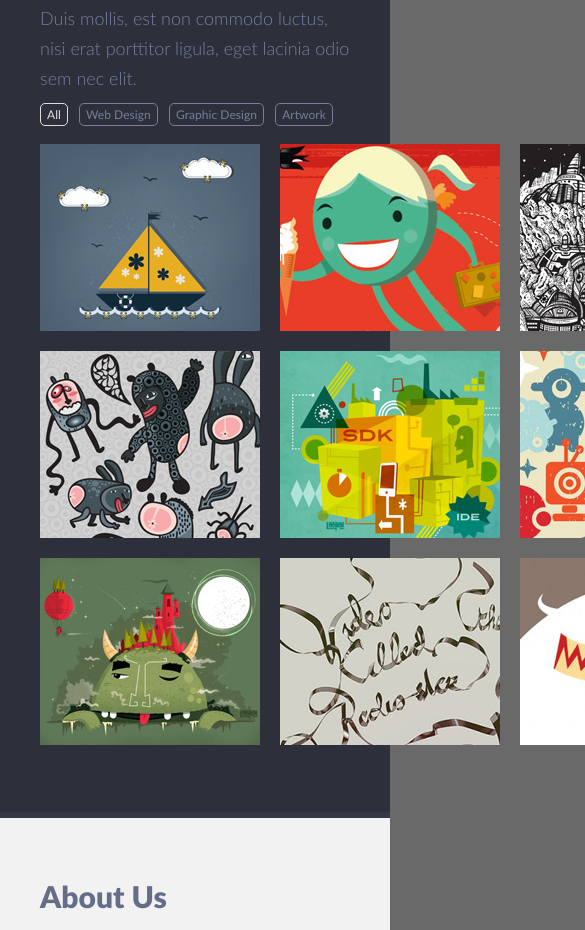
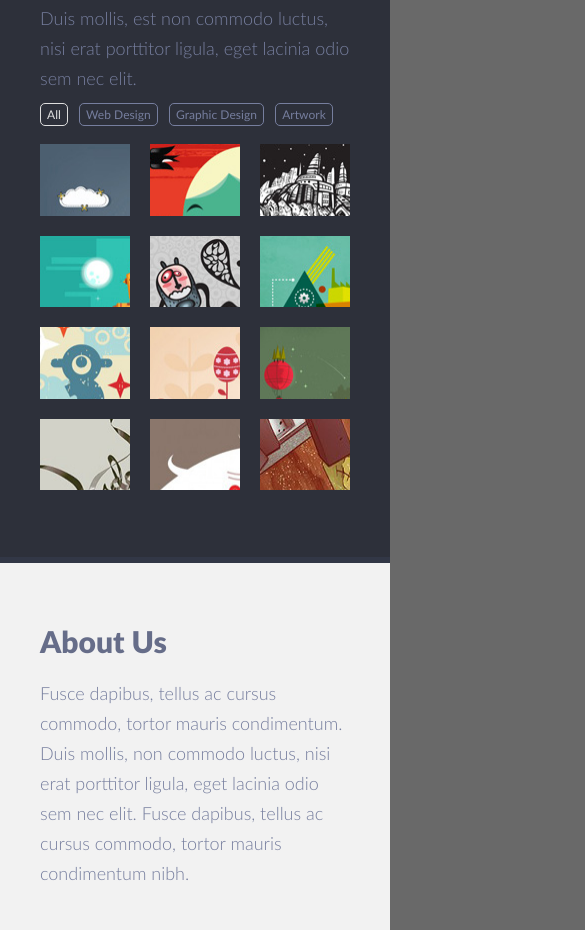
Before and after one commit to MatusVit/singolo, a plain HTML site: page index.html in a window 390 px wide. Shown: the part 937-1867 px from the top of the page, 585 px wide, since content can reach past the window. Drawn offline with nearby package versions, Linux system fonts and the light colour scheme.

Commit message:
feat: add responsive for section-portfolio

```diff
--- a/style.css
+++ b/style.css
@@ -522,7 +522,7 @@ a.nav-item--active {
 }
 
 .img-block--border {
-  border: 5px solid #F06C64;
+  border: 5px solid #f06c64;
 }
 
 .img-block.portfolio-img01 {
@@ -657,7 +657,7 @@ a.nav-item--active {
 }
 
 .social-tag--google {
-  background: no-repeat center url(assets/images/icon-google + .svg);
+  background: no-repeat center url(assets/images/icon-google+.svg);
 }
 
 .social-tag--twiter {
@@ -849,7 +849,7 @@ a.block_contact-list-item:hover .contact-text {
   background: no-repeat center url(assets/images/icon-linkedin.svg);
 }
 
-@media (max-width: 1019px){
+@media (max-width: 1019px) {
   .section-slider {
     height: 58.82vw;
   }
@@ -890,15 +890,24 @@ a.block_contact-list-item:hover .contact-text {
     height: 58.24vw;
   }
 
+  .section-services .layout_3_column {
+    justify-content: space-around;
+  }
 
+  .section-portfolio .images_container {
+    height: auto;
+  }
+
+  .section-portfolio .layout-grid3x3 {
+    grid-template-columns: repeat(3, 1fr);
+    grid-template-rows: repeat(4, 18.33vw);
+  }
 }
 
-@media (max-width: 767px){
-
+@media (max-width: 767px) {
 }
 
-@media (max-width: 374px){
-
+@media (max-width: 374px) {
 }
 
 /*# sourceMappingURL=style.css.map */
```
